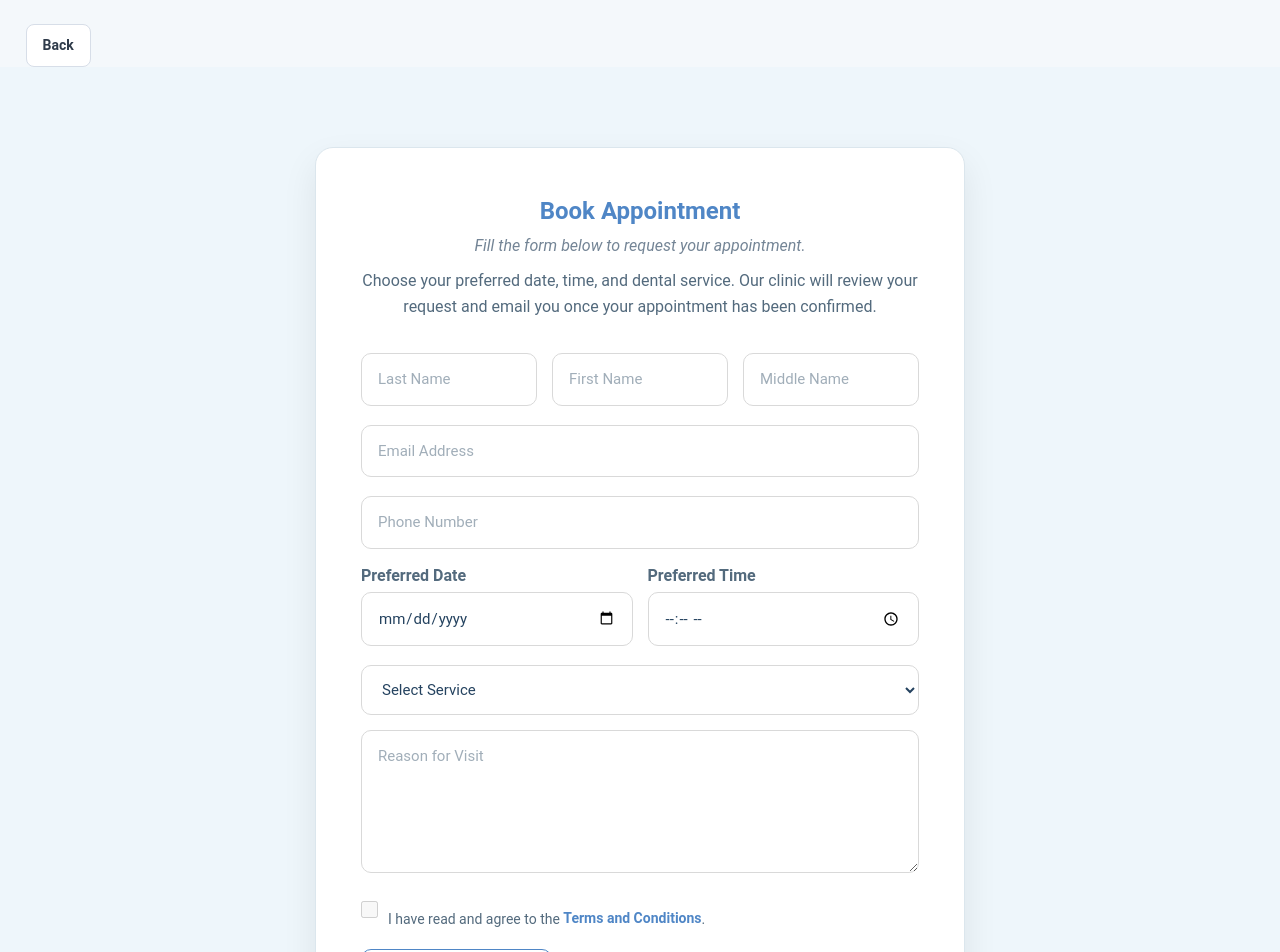
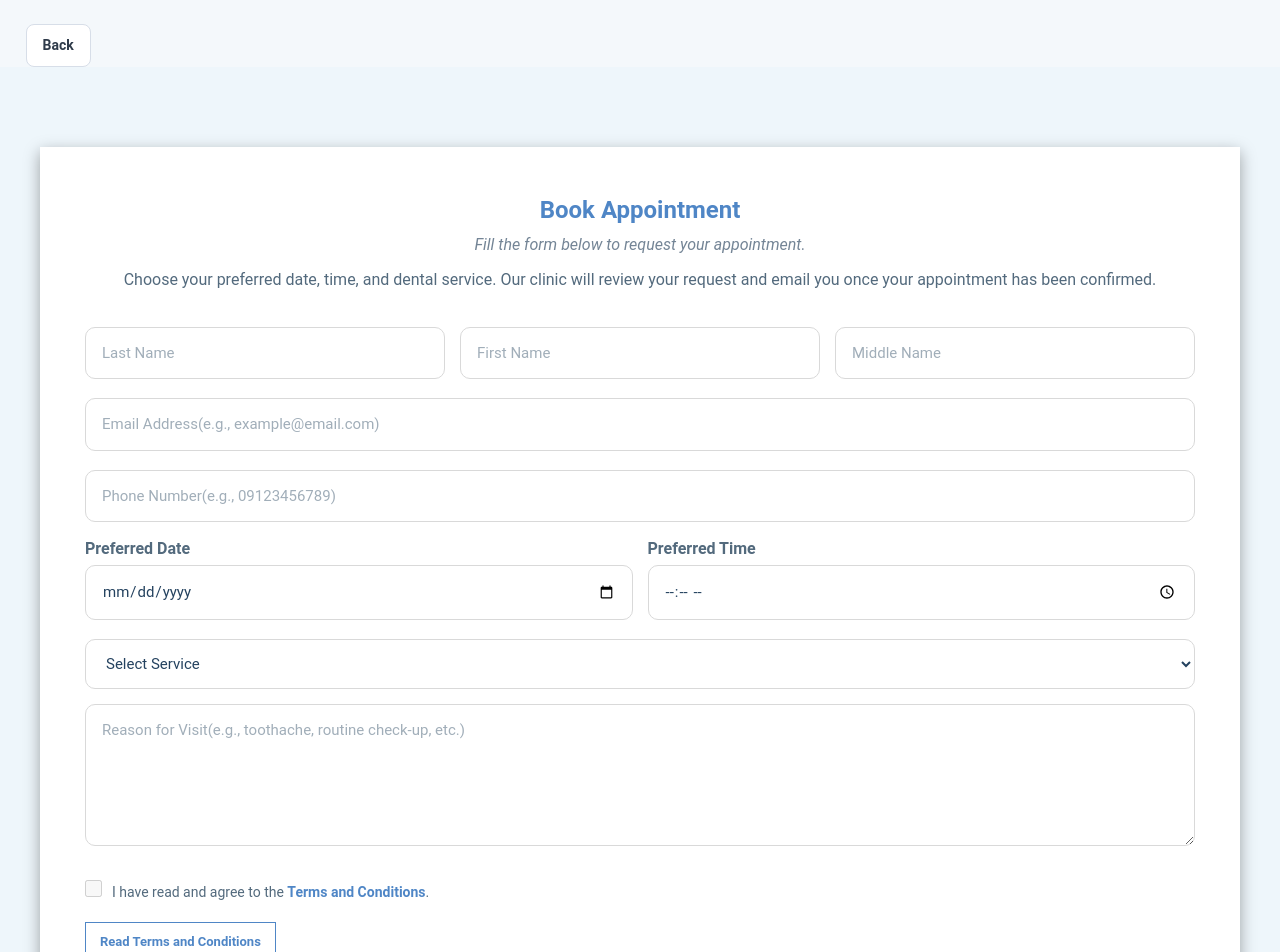
Before and after one commit to teter-21/capstone-proj, a React (Vite) app in the folder front-end/: page /appointment in a window 1280 px wide. Shown: the top 952 px of the page. Built offline with nearby package versions, Linux system fonts and the light colour scheme; no server answers.

Commit message:
Login and Appointment form(public view) changes

```diff
--- a/front-end/src/components/public/AppointmentForm.jsx
+++ b/front-end/src/components/public/AppointmentForm.jsx
@@ -97,7 +97,7 @@ function AppointmentForm() {
 
   return (
     <section className="appointment">
-      <div className="appointment-card">
+      <div className="appointment-card-container">
         <h1>Book Appointment</h1>
 
         <p className="appointment-subtitle">
@@ -142,18 +142,19 @@ function AppointmentForm() {
           <input
             type="email"
             name="email"
-            placeholder="Email Address"
+            placeholder="Email Address(e.g., example@email.com)"
             value={formData.email}
             onChange={handleChange}
             required
           />
 
           <input
-            type="text"
+            type="number"
             name="phone"
-            placeholder="Phone Number"
+            placeholder="Phone Number(e.g., 09123456789)"
             value={formData.phone}
             onChange={handleChange}
+            maxLength={11}
             required
           />
 
@@ -206,7 +207,7 @@ function AppointmentForm() {
           <textarea
             name="reason"
             rows="5"
-            placeholder="Reason for Visit"
+            placeholder="Reason for Visit(e.g., toothache, routine check-up, etc.)"
             value={formData.reason}
             onChange={handleChange}
           />
--- a/front-end/src/css/Appointment.css
+++ b/front-end/src/css/Appointment.css
@@ -18,15 +18,14 @@
   padding: 80px 20px;
 }
 
-.appointment-card {
-  width: 650px;
+.appointment-card-container {
+  width: 1200px;
   background: var(--color-white);
   padding: 45px;
-  border-radius: 18px;
-  box-shadow: 0 15px 35px rgba(0, 0, 0, 0.08);
+  box-shadow: rgba(0, 0, 0, 0.35) 0px 5px 15px;
 }
 
-.appointment-card h1 {
+.appointment-card-container h1 {
   text-align: center;
   color: var(--color-primary);
   margin-bottom: 5px;
@@ -46,9 +45,9 @@
   margin-bottom: 30px;
 }
 
-.appointment-card input,
-.appointment-card select,
-.appointment-card textarea {
+.appointment-card-container input,
+.appointment-card-container select,
+.appointment-card-container textarea {
   width: 100%;
   padding: 14px 16px;
   border: 1px solid #d9d9d9;
@@ -58,9 +57,9 @@
   margin-bottom: 15px;
 }
 
-.appointment-card input:focus,
-.appointment-card select:focus,
-.appointment-card textarea:focus {
+.appointment-card-container input:focus,
+.appointment-card-container select:focus,
+.appointment-card-container textarea:focus {
   outline: none;
   border-color: var(--color-primary);
   box-shadow: 0 0 0 3px rgba(25, 118, 210, 0.15);
@@ -73,22 +72,20 @@
   margin: 0px;
 }
 
-.appointment-card button {
+.appointment-card-container button {
   width: 100%;
   background: var(--color-primary);
   color: white;
   border: none;
   padding: 15px;
-  border-radius: 10px;
   cursor: pointer;
   font-size: 16px;
   font-weight: 600;
   transition: 0.25s;
 }
 
-.appointment-card button:hover {
+.appointment-card-container button:hover {
   background: #125aa0;
-  transform: translateY(-2px);
 }
 
 .appointment-security {
@@ -118,28 +115,14 @@
   color: var(--color-text);
 }
 
-@media (max-width: 768px) {
-  .name-row {
-    grid-template-columns: 1fr;
-  }
-
-  .schedule-row {
-    grid-template-columns: 1fr;
-  }
-
-  .appointment-card {
-    padding: 30px;
-  }
-}
-
 /* Terms and Conditions */
 .appointment-terms {
   margin: 4px 0 18px;
 }
 
 .terms-check {
-  display: flex;
-  align-items: flex-start;
+  display: block;
+  text-align: left;
   gap: 10px;
   color: var(--color-text);
   font-size: 14px;
@@ -150,8 +133,8 @@
   width: 17px;
   height: 17px;
   flex: 0 0 auto;
-  margin: 2px 0 0;
   accent-color: var(--color-primary);
+  margin-right: 10px;
 }
 
 .terms-check input:disabled {
@@ -187,6 +170,7 @@
   font-size: 13px !important;
   font-weight: 600 !important;
   transform: none !important;
+  border-radius: 0 !important;
 }
 
 .read-terms-button:hover {
@@ -194,7 +178,7 @@
   transform: none !important;
 }
 
-.appointment-card form > button[type="submit"]:disabled {
+.appointment-card-container form > button[type="submit"]:disabled {
   opacity: 0.55;
   cursor: not-allowed;
   transform: none;
@@ -218,7 +202,6 @@
   flex-direction: column;
   overflow: hidden;
   background: #fff;
-  border-radius: 16px;
   box-shadow: 0 20px 50px rgba(0, 0, 0, 0.2);
 }
 
@@ -298,7 +281,7 @@
   background: var(--color-primary) !important;
   color: #fff !important;
   border: 0 !important;
-  border-radius: 9px !important;
+  border-radius: 0px !important;
   font-size: 14px !important;
   font-weight: 600 !important;
   cursor: pointer;
@@ -310,12 +293,26 @@
   transform: none !important;
 }
 
+@media (max-width: 768px) {
+  .name-row {
+    grid-template-columns: 1fr;
+  }
+
+  .schedule-row {
+    grid-template-columns: 1fr;
+  }
+
+  .appointment-card-container {
+    padding: 30px;
+  }
+}
+
 @media (max-width: 600px) {
   .appointment {
     padding: 70px 12px 30px;
   }
 
-  .appointment-card {
+  .appointment-card-container {
     width: 100%;
     padding: 25px 18px;
   }
--- a/front-end/src/css/HomeLogin.css
+++ b/front-end/src/css/HomeLogin.css
@@ -4,14 +4,14 @@
   width: 100%;
   display: grid;
   grid-template-columns: minmax(0, 1.05fr) minmax(360px, 0.95fr);
-    font-family: var(--font-family, 'Roboto', sans-serif);
+  font-family: var(--font-family, "Roboto", sans-serif);
   overflow-x: hidden;
 }
 
 .login-left {
   min-width: 0;
   min-height: 100svh;
-    background: url('../assets/images/dental-bg.png') center / cover no-repeat;
+  background: url("../assets/images/dental-bg.png") center / cover no-repeat;
   position: relative;
   color: #fff;
 }
@@ -23,7 +23,11 @@
   display: flex;
   flex-direction: column;
   justify-content: space-between;
-    background: linear-gradient(135deg, rgba(15, 30, 45, 0.94), rgba(71, 129, 204, 0.68));
+  background: linear-gradient(
+    135deg,
+    rgba(15, 30, 45, 0.94),
+    rgba(71, 129, 204, 0.68)
+  );
 }
 
 .back-home-btn {
@@ -33,15 +37,15 @@
   z-index: 2;
   min-height: 40px;
   padding: 9px 14px;
-    border: 1px solid rgba(255, 255, 255, .55);
+  border: 1px solid rgba(255, 255, 255, 0.55);
   border-radius: 8px;
-    background: rgba(20, 36, 55, .45);
+  background: rgba(20, 36, 55, 0.45);
   color: #fff;
   font-size: 13px;
   font-weight: 600;
   cursor: pointer;
   backdrop-filter: blur(5px);
-    transition: .2s ease;
+  transition: 0.2s ease;
 }
 
 .back-home-btn:hover {
@@ -85,14 +89,14 @@
 
 .left-main p {
   max-width: 560px;
-    color: rgba(255, 255, 255, .86);
+  color: rgba(255, 255, 255, 0.86);
   line-height: 1.7;
   font-size: clamp(14px, 1.3vw, 17px);
 }
 
 .left-footer {
   font-size: 12px;
-    opacity: .82;
+  opacity: 0.82;
 }
 
 .login-right {
@@ -148,7 +152,7 @@
 
 .form-group input:focus {
   border-color: var(--color-primary);
-    box-shadow: 0 0 0 3px rgba(37, 99, 235, .08);
+  box-shadow: 0 0 0 3px rgba(37, 99, 235, 0.08);
 }
 
 .login-btn {
@@ -157,12 +161,11 @@
   margin-top: 8px;
   padding: 12px 16px;
   border: 0;
-    border-radius: 8px;
   background: var(--color-primary);
   color: #fff;
   font-weight: 700;
   cursor: pointer;
-    transition: .2s ease;
+  transition: 0.2s ease;
 }
 
 .login-btn:hover {
--- a/front-end/src/pages/public/HomeLogin.jsx
+++ b/front-end/src/pages/public/HomeLogin.jsx
@@ -85,8 +85,8 @@ function HomeLogin() {
       {/* RIGHT SIDE */}
       <div className="login-right">
         <div className="login-card">
-          <h2>Welcome Back</h2>
-          <p>Sign in to access your patient portal</p>
+          <h2>Welcome</h2>
+          <p>Sign in to access your portal</p>
 
           <form onSubmit={handleLogin}>
             <div className="form-group">
```
Lines whose indentation alone changed are shown as unchanged.
